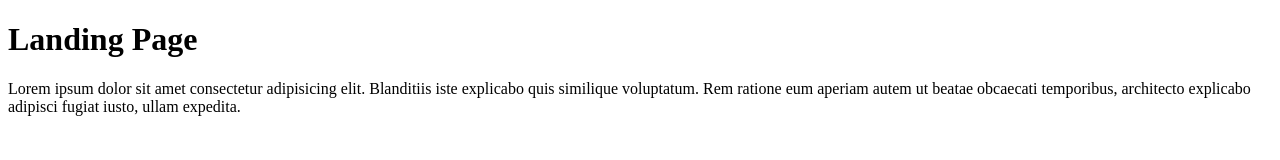
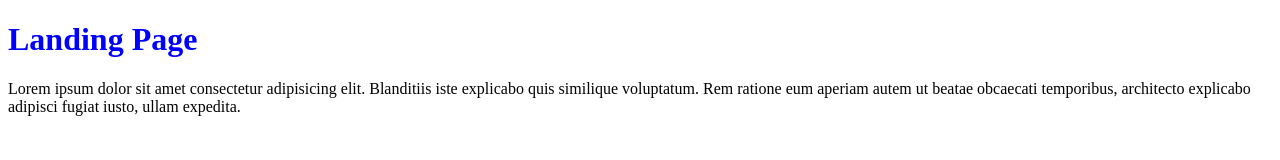
Before and after one commit to borneocode/simple-landing-page, a plain HTML site: page index.html in a window 1280 px wide. Drawn offline with Linux system fonts and the light colour scheme.

Commit message:
mengubah warna judul

```diff
--- a/index.html
+++ b/index.html
@@ -6,7 +6,7 @@
     <title>Simple Landing Page</title>
   </head>
   <body>
-    <h1>Landing Page</h1>
+    <h1 style="color: blue">Landing Page</h1>
     <p>
       Lorem ipsum dolor sit amet consectetur adipisicing elit. Blanditiis iste explicabo quis similique voluptatum. Rem ratione eum aperiam autem ut beatae obcaecati temporibus, architecto explicabo adipisci fugiat iusto, ullam expedita.
     </p>
```
